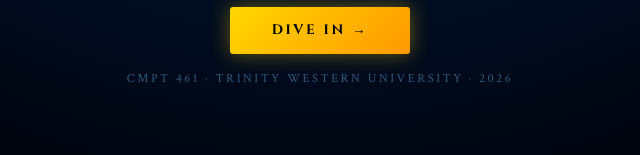
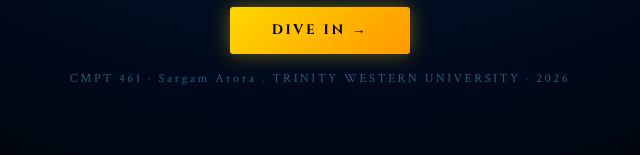
Before and after one commit to Sargam172/Deep-Vault-game, a plain HTML site: page index.html in a window 1280 px wide. Shown: the part 642-797 px from the top of the page, 320-960 px from the left. Drawn offline with Linux system fonts and the light colour scheme; animation ran at ten frames a second; a script that the page names is missing.

Commit message:
Update footer text with new name

```diff
--- a/index.html
+++ b/index.html
@@ -235,7 +235,7 @@ html,body{width:100%;height:100%;overflow:hidden;background:var(--dark);font-fam
   </div>
   <button class="btn" onclick="startGame()">DIVE IN →</button>
   <div style="margin-top:1rem;font-family:'Crimson Text',serif;font-size:0.78rem;color:#2d5a7a;letter-spacing:0.2em;">
-    CMPT 461 · TRINITY WESTERN UNIVERSITY · 2026
+    CMPT 461 · Sargam Arora . TRINITY WESTERN UNIVERSITY · 2026
   </div>
 </div>
 
```
